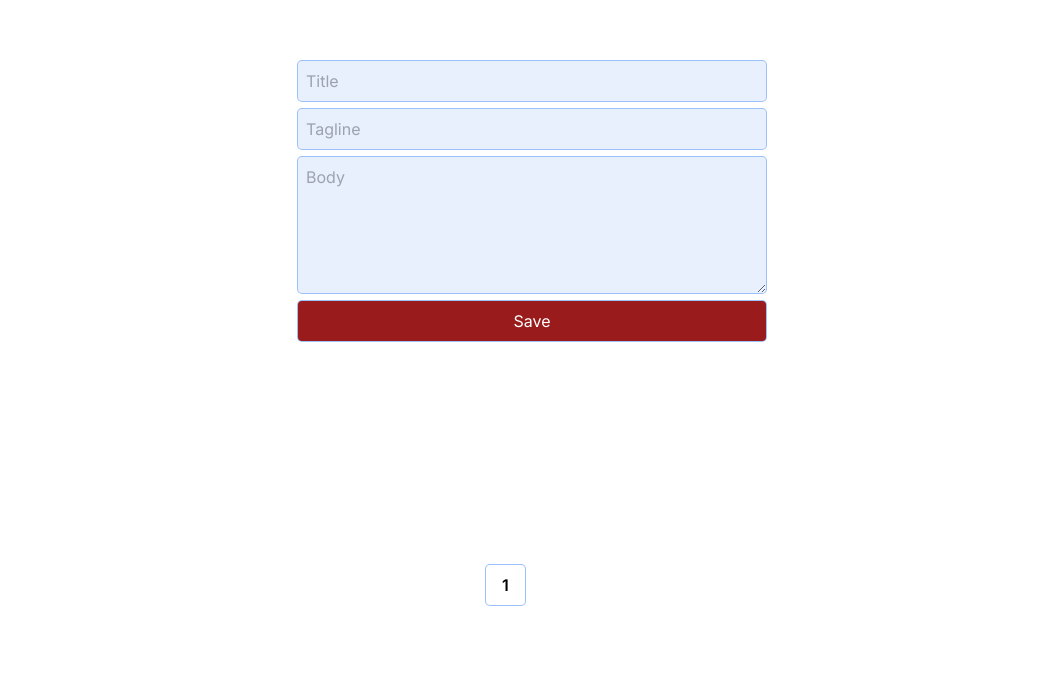
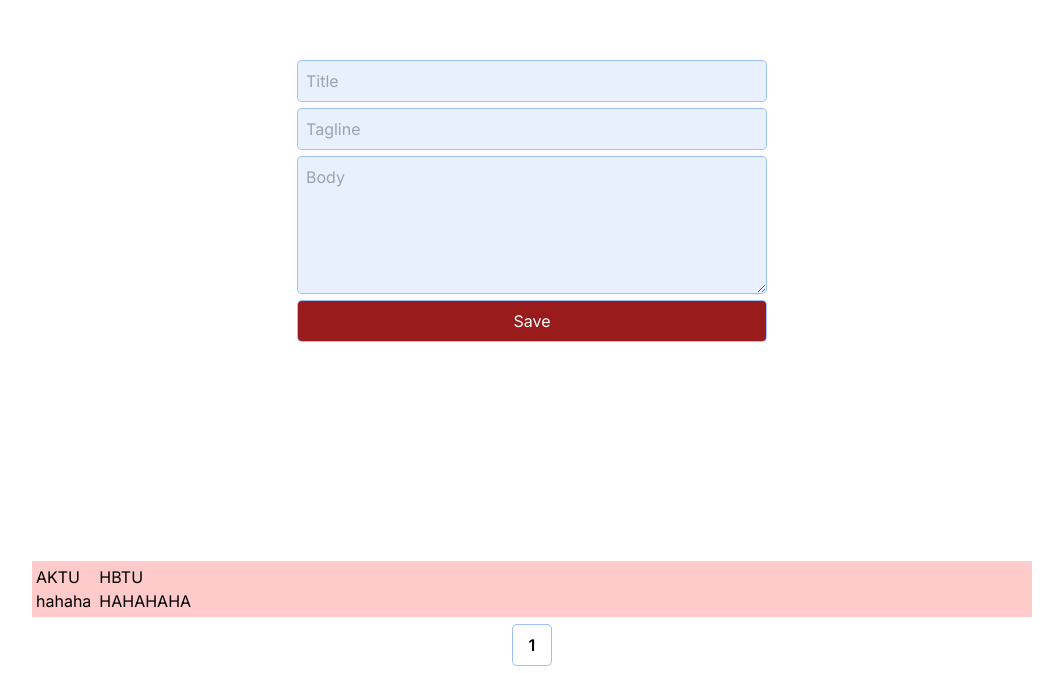
Before and after one commit to abhis12321/ecowiser-assignment, a Next.js app: page / in a window 1280 px wide. Shown: the part 159-832 px from the top of the page, without its empty margins (108-1171 px from the left). Before the commit the page ends 800 px from the top, so only its background shows below. Built offline with nearby package versions, Linux system fonts and the light colour scheme.

Commit message:
NoteContainer component added

```diff
--- /dev/null
+++ b/src/app/_component/NodesContainer.js
@@ -0,0 +1,12 @@
+import React from 'react';
+import NoteBox from './NoteBox';
+
+export default function NoteList({ notes}) {
+    return (
+        <div className="w-[98%] max-w-[1000px] mx-auto flex gap-2 overflow-auto p-1 bg-red-200">
+            {notes.map((note , index) => (
+                <NoteBox key={index} note={note} />
+            ))}
+        </div>
+    );
+};
--- a/src/app/_component/NoteBox.js
+++ b/src/app/_component/NoteBox.js
@@ -1,6 +1,6 @@
 import React from 'react'
 
-export default function Note({note}) {
+export default function NoteBox({note}) {
   return (
     <div>
       <h3 className="">{note.title}</h3>
--- a/src/app/_component/PaginationHandler.js
+++ b/src/app/_component/PaginationHandler.js
@@ -9,7 +9,7 @@ export default function PaginationHandler({ totalNotes , paginate }) {
 
     return (
         <footer>
-            <div className="pagination w-[98%] max-w-[100px] mx-auto flex gap-2 overflow-auto p-1">
+            <div className="w-[98%] max-w-[1000px] mx-auto p-2 flex items-center justify-center gap-2 overflow-auto">
                 {pageNumbers.map((number) => (
                     <div key={number} className="ring-1 rounded py-2 px-4 w-fit font-semibold hover:bg-green-600/40 hover:ring-violet-600 hover:text-violet-900">
                         <p onClick={() => paginate(number)} className="">
--- a/src/app/page.js
+++ b/src/app/page.js
@@ -1,12 +1,16 @@
 "use client"
-import React, { useState } from 'react'
+import React, { useEffect, useState } from 'react'
 import NoteForm from './_component/NoteForm'
 import PaginationHandler from './_component/PaginationHandler';
+import NoteList from './_component/NodesContainer';
 
 export default function page() {
   const [currentNotes, setCurrentNotes] = useState([]);
-  const [notes , setNotes] = useState([{} , {}]);
+  const [notes , setNotes] = useState([{title:"AKTU" , tagline:"hahaha"} , {title:"HBTU" , tagline:"HAHAHAHA"}]);
 
+  useEffect(() => {
+    paginate(1);
+  } , []);
   const paginate = (start) => {
     let currentNotePages = [];
     for(let i = start-1; i < start + 5 && i < notes.length; i++) {
@@ -18,6 +22,7 @@ export default function page() {
   return (
     <div>
       <NoteForm />
+      <NoteList notes={currentNotes} />
       <PaginationHandler paginate={paginate} totalNotes={notes.length} />
     </div>
   )
```
